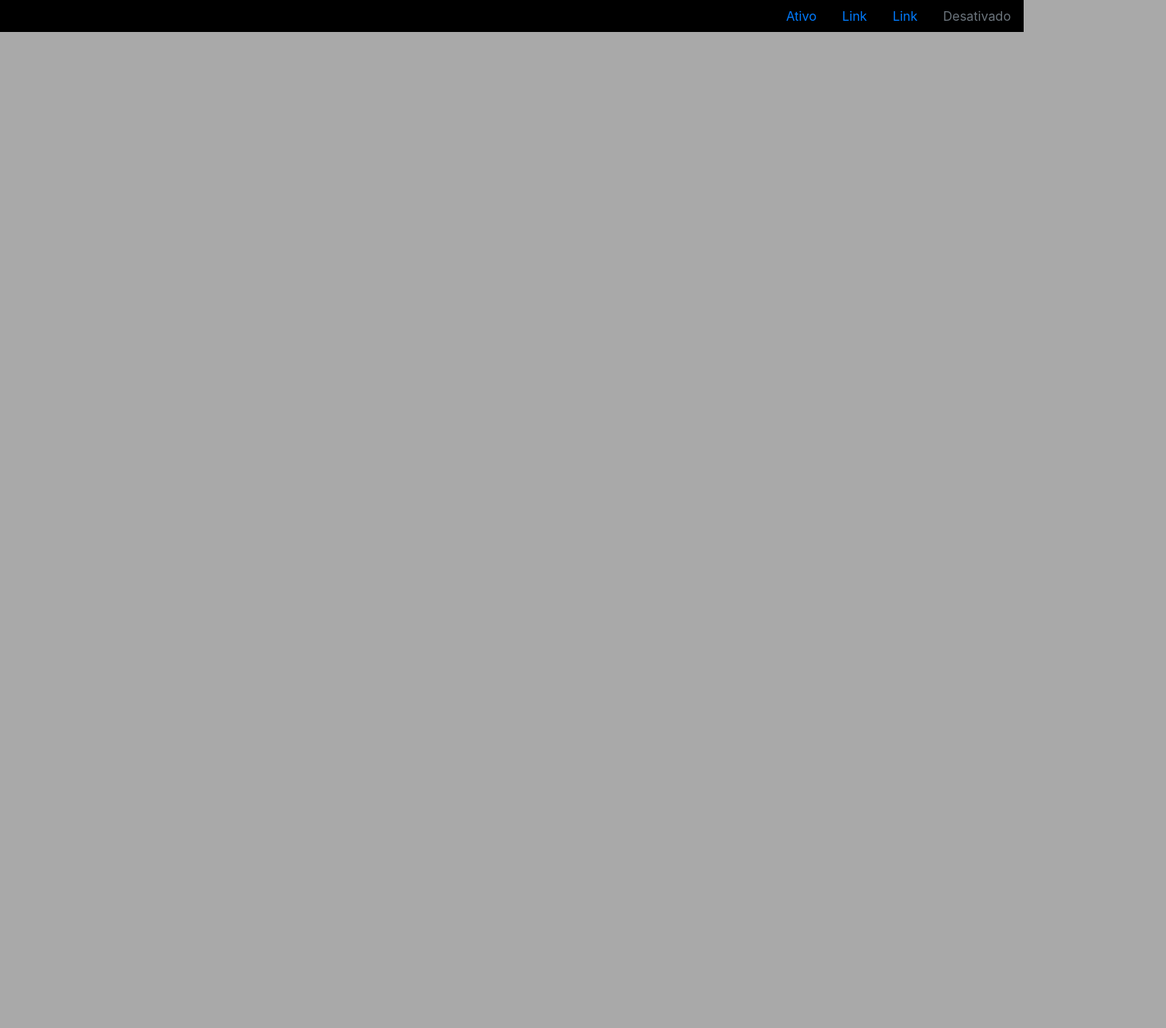
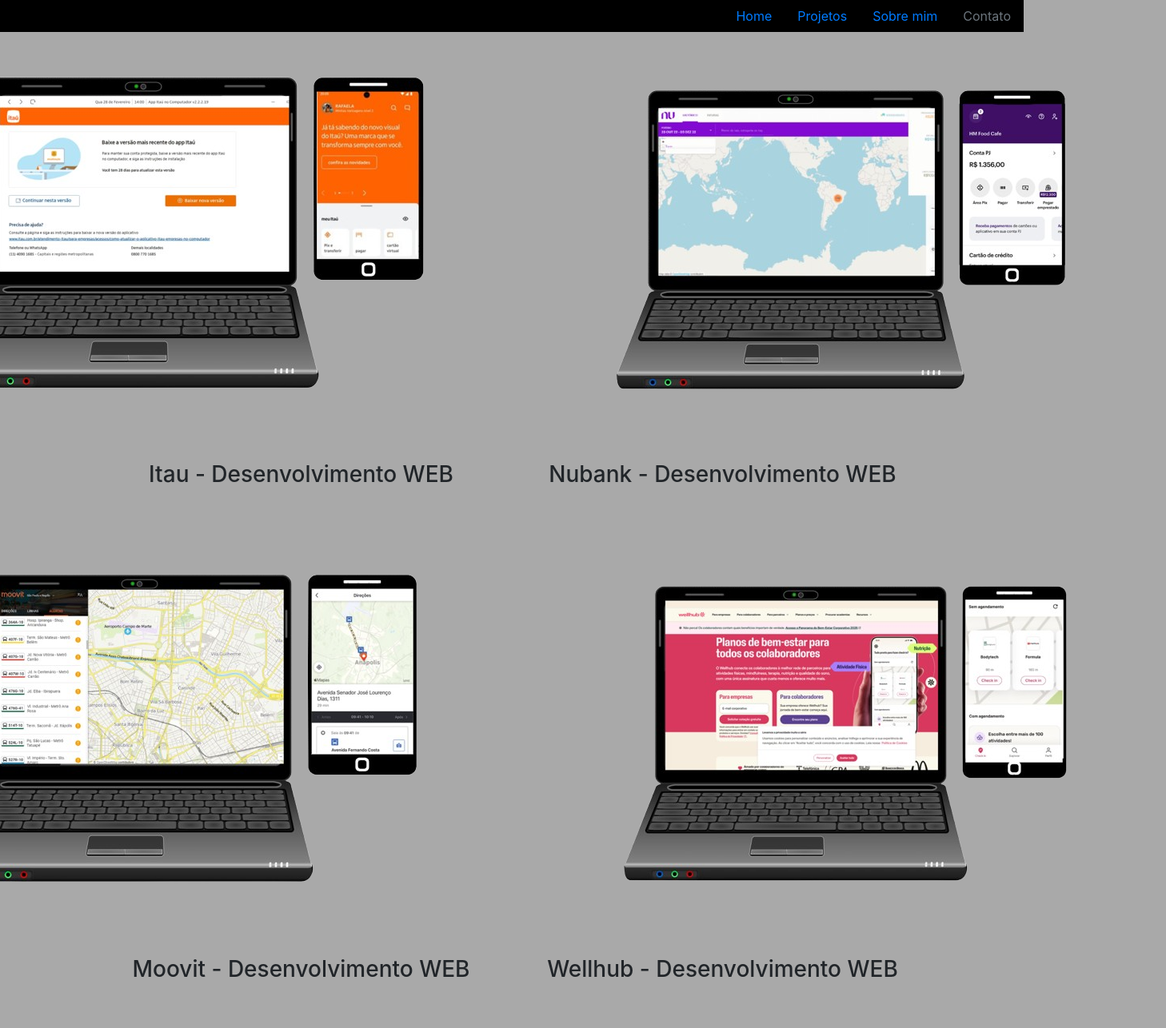
Before and after one commit to PhelipeFLS/Portifolio, a plain HTML site: page Projetos.html in a window 1280 px wide. Shown: the whole page at 80% size, 1458 px wide, since content can reach past the window. Before the commit the page ends 800 px from the top, so only its background shows below. Drawn offline with nearby package versions, Linux system fonts and the light colour scheme.

Commit message:
Aba Projetos

```diff
--- a/Projetos.html
+++ b/Projetos.html
@@ -10,17 +10,46 @@
 <body>
     <ul id="Navbar" class="nav justify-content-end">
         <li class="nav-item">
-          <a class="nav-link active" href="#">Ativo</a>
+          <a class="nav-link active" href="index.html" >Home</a>
         </li>
         <li class="nav-item">
-          <a class="nav-link" href="#">Link</a>
+          <a class="nav-link" href="Projetos.html" >Projetos</a>
         </li>
         <li class="nav-item">
-          <a class="nav-link" href="#">Link</a>
+          <a class="nav-link" href="">Sobre mim</a>
         </li>
         <li class="nav-item">
-          <a class="nav-link disabled" href="#">Desativado</a>
+          <a class="nav-link disabled" href="">Contato</a>
         </li>
-      </ul>
+    </ul>
+
+      <div>
+        <img src="img/Itau.png" alt="Itau">
+        <img src="img/Nubank.png" alt="Nubank">
+      </div>
+
+      <div class="row mx-md-n5">
+        <div class="col py-5 px-md-25" id="texto">
+          <h3>Itau - Desenvolvimento WEB</h3>
+        </div>
+        <div class="col py-5 px-md-25" >
+          <h3>Nubank - Desenvolvimento WEB</h3>
+        </div>
+      </div>
+
+      <div>
+        <img src="img/Moovit.png" alt="Moovit">
+        <img src="img/Wellhub.png" alt="Wellhub">
+      </div>
+
+      <div class="row mx-md-n5">
+        <div class="col py-5 px-md-25" id="texto">
+          <h3>Moovit - Desenvolvimento WEB</h3>
+        </div>
+        <div class="col py-5 px-md-25" >
+          <h3>Wellhub - Desenvolvimento WEB</h3>
+        </div>
+      </div>
+
 </body>
 </html>
--- a/projetos.css
+++ b/projetos.css
@@ -8,3 +8,22 @@
 #Navbar{
     background-color: black;
 }
+
+div{
+    padding-right: 10%;
+    padding-left: 10%;
+    padding-top: 2%;
+    text-align: center;
+    display: flex;
+    justify-content: center;
+}
+
+img{
+    padding-right: 10%;
+    padding-left: 10%;
+    padding-top: 2%;
+    max-width: 100%;
+    width: 100%;
+    height: 100%;
+
+}
```
Also changed, not shown: img/Itau.png (added), img/Moovit.png (added), img/Nubank.png (added), img/Wellhub.png (added).
